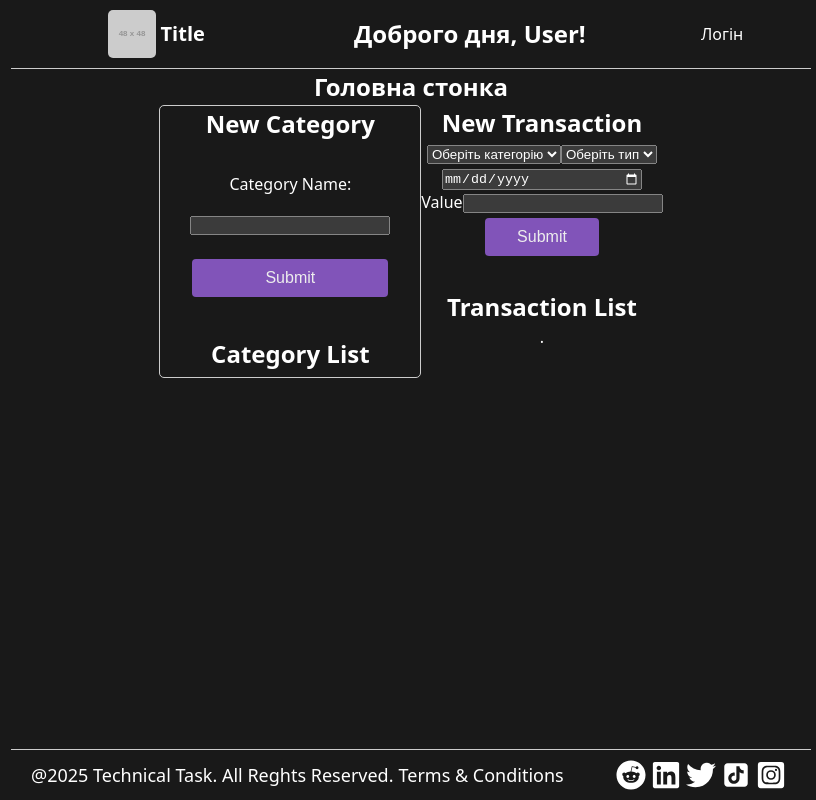
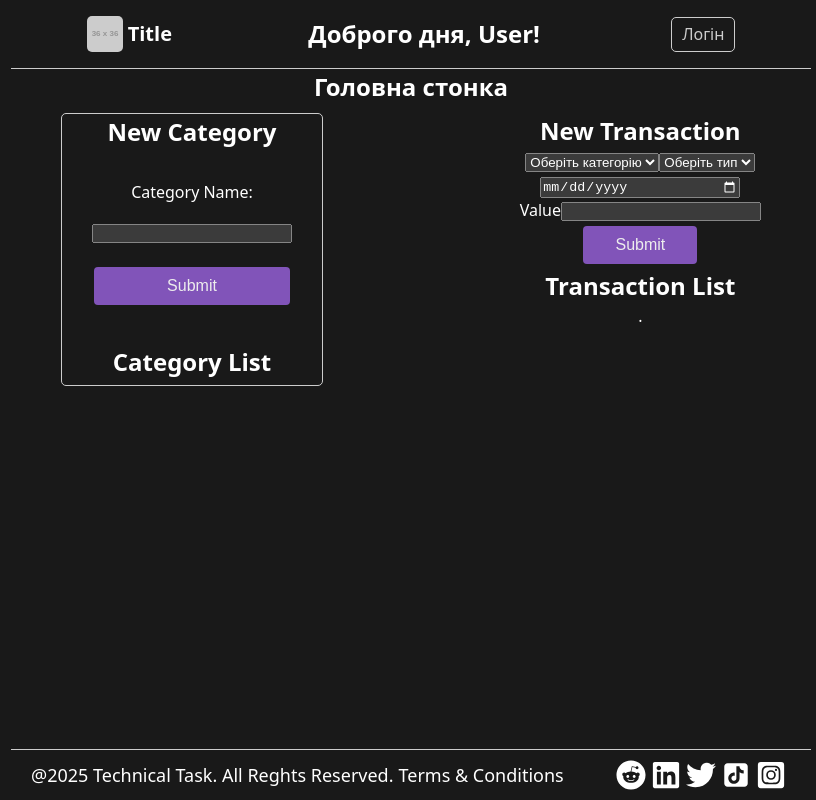
Before and after one commit to Nik91K/EM12-Technical-Task, a React (Vite) app: page /transactions in a window 1280 px wide. Shown: the whole page, without its empty margins (229-1045 px from the left). Built offline with nearby package versions, Linux system fonts and the light colour scheme.

Commit message:
added some style

```diff
--- a/src/components/headerComponent/headerMain.css
+++ b/src/components/headerComponent/headerMain.css
@@ -9,7 +9,7 @@
 
 .header-main-logo{
     height: 48px;
-    width: 160px;
+    width: auto;
     display: flex;
     align-items: center;
     justify-content: center;
@@ -24,3 +24,20 @@
     font-size: 20px;
     font-weight: 600;
 }
+
+.header-login{
+    width: 64px;
+    height: 35px;
+    border: 1px solid #ccc;
+    border-radius: 5px;
+    display: flex;
+    align-items: center;
+    justify-content: center;
+    transition: 0.3s;
+    color: #ccc;
+}
+
+.header-login:hover{
+    background-color: #3f3d3d;
+    transition: 0.3s;
+}
--- a/src/components/headerComponent/headerMain.tsx
+++ b/src/components/headerComponent/headerMain.tsx
@@ -5,14 +5,16 @@ const HeaderMain = (props:{userName: string}) => {
     return (
         <header className="header-main">
             <div className='header-main-logo'>
-                <img src="https://placehold.co/48x48" alt="Logo" className="logo" />
+                <img src="https://placehold.co/36x36" alt="Logo" className="logo" />
                 <p className='header-title'>Title</p>
             </div>
             <div className="header-greetings">
                 <h2>{GreetingsComponent()}, {props.userName}!</h2>
             </div>
-            <div className='header-login'>
-                <a href="/login">Логін</a>
+            <div>
+                <a href="/login" className='header-login'>
+                    Логін
+                </a>
             </div>
         </header>
     )
--- a/src/layoutPage/index.css
+++ b/src/layoutPage/index.css
@@ -1,10 +1,11 @@
 .wrapper{
     display: flex;
     flex-direction: column;
-    min-height: 100vh;
+    min-height: 80vh;
     width: 800px;
     align-items: center;
 }
+
 
 .layout-main{
     min-height: 85vh;
--- a/src/layoutPage/index.tsx
+++ b/src/layoutPage/index.tsx
@@ -7,11 +7,9 @@ const LayoutPage = ({title, children} : {title: string, children:React.ReactNode
         <div className="wrapper">
             <HeaderMain userName='User' />
             <main className='layout-main'>
-                <div className='layout-container'>
-                    <h2 className='layout-h2'>{title}</h2>
-                    <div className="content">
-                        {children}
-                    </div>
+                <h2 className='layout-h2'>{title}</h2>
+                <div className="content">
+                    {children}
                 </div>
             </main>
             <FooterMain />
--- a/src/pages/TransactionsPage/TransactionsPage.css
+++ b/src/pages/TransactionsPage/TransactionsPage.css
@@ -1,7 +1,7 @@
 .category-page{
+    margin-top: 8px;
+    padding-bottom: 15px;
     display: flex;
+    justify-content: space-between;
+    width: 700px;
 }
-
-.transaction-page{
-    display: grid;
-}
```
